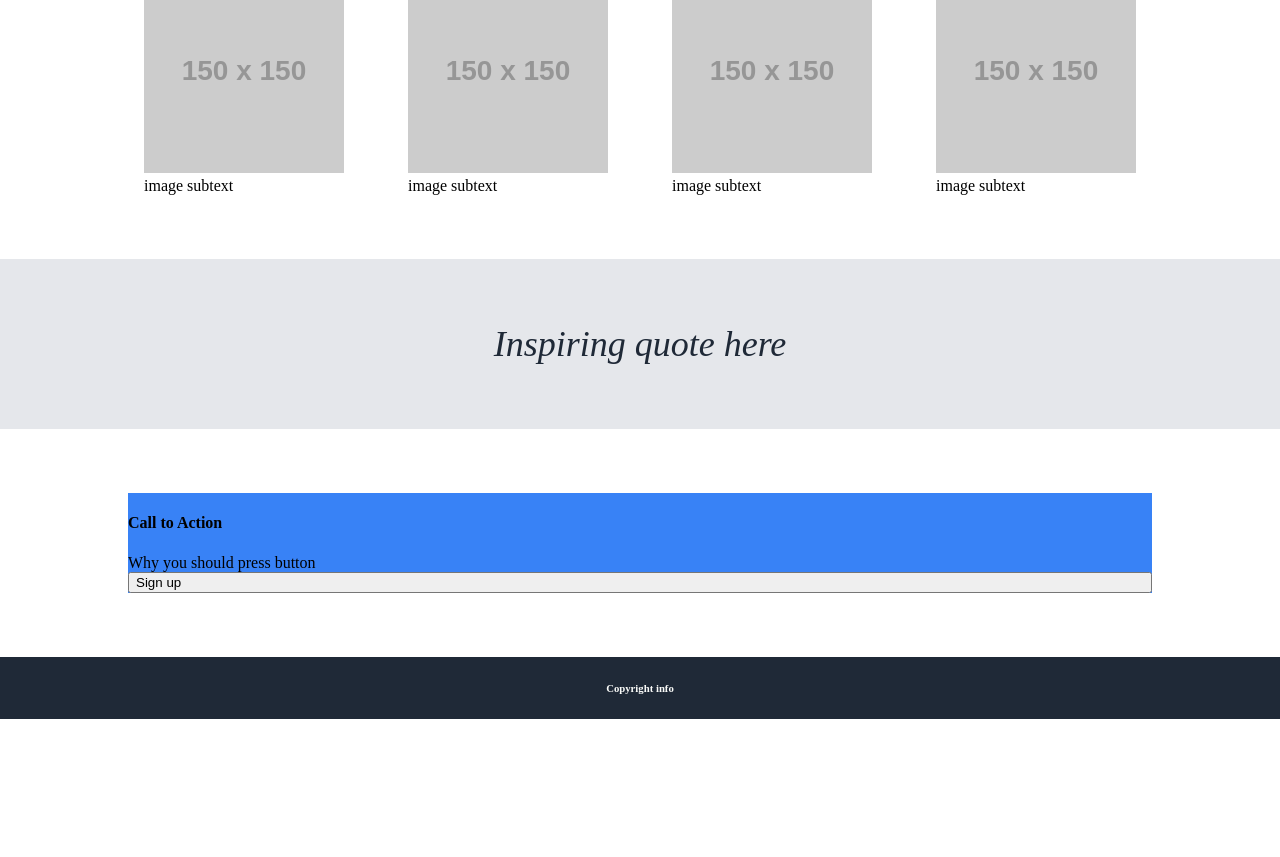
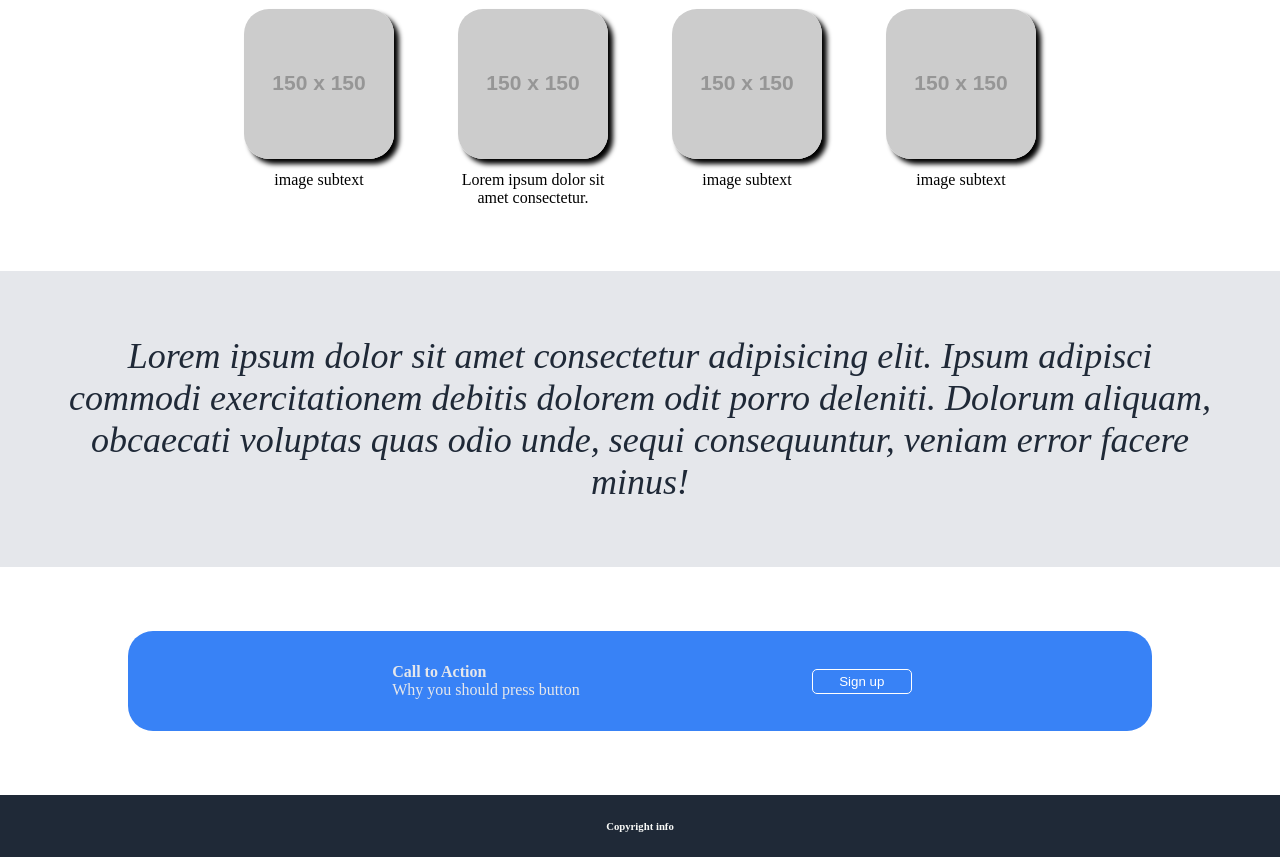
Before and after one commit to brodybrand/odin-landing-page, a plain HTML site: page index.html in a window 1280 px wide. Shown: the part 437-1294 px from the top of the page. Before the commit the page ends 1156 px from the top, so only its background shows below. Drawn offline with Linux system fonts and the light colour scheme; placeholder pictures from the web are drawn by us.

Commit message:
feat: update index.html and style.css

```diff
--- a/index.html
+++ b/index.html
@@ -17,7 +17,7 @@
         <div class="main-text">
             <div class="text">
                 <h1>This website is awesome</h1>
-                <p>This website has some subtext that goes under the main title. It is smaller font and the color is lower contrast.</p>
+                <p>Lorem ipsum dolor sit amet consectetur adipisicing elit. Facere earum quas exercitationem qui, eaque, explicabo minus nobis facilis voluptatibus placeat fuga quisquam perferendis sint cupiditate voluptate non, rem accusamus blanditiis!</p>
                 <button class="sign-up">Sign up</button>
             </div>
             <img src="http://via.placeholder.com/640x360" alt="placeholder image" width="400px">
@@ -31,7 +31,7 @@
                 </li>
                 <li>
                     <img src="http://via.placeholder.com/150x150" alt="placeholder image" width="200px">
-                    <p>image subtext</p>
+                    <p>Lorem ipsum dolor sit amet consectetur.</p>
                 </li>
                 <li>
                     <img src="http://via.placeholder.com/150x150" alt="placeholder image" width="200px">
@@ -44,12 +44,14 @@
             </ul>
         </div>
         <div class="quote">
-            <p>Inspiring quote here</p>
+            <p>Lorem ipsum dolor sit amet consectetur adipisicing elit. Ipsum adipisci commodi exercitationem debitis dolorem odit porro deleniti. Dolorum aliquam, obcaecati voluptas quas odio unde, sequi consequuntur, veniam error facere minus!</p>
         </div>
         <div class="call-to-action">
-            <h4>Call to Action</h4>
-            <p>Why you should press button</p>
-            <button>Sign up</button>
+            <div class="action-text">
+                <h4>Call to Action</h4>
+                <p>Why you should press button</p>
+            </div>
+            <button class="action-button">Sign up</button>
         </div>
         <div class="footer">
             <h6>Copyright info</h6>
--- a/style.css
+++ b/style.css
@@ -21,9 +21,24 @@ a {
  }
 
 h1,
+h4,
 p {
     padding: 0;
     margin: 0;
+}
+
+img {
+    max-width: 100%;
+    max-height: 240px;
+}
+
+button {
+    background-color: #3882f6;
+    color: white;
+    border: 1px solid white;
+    padding: 4px 10px;
+    border-radius: 5px;
+    width: 100px;
 }
 
 
@@ -49,17 +64,18 @@ p {
     display: flex;
     background-color: #1F2937;
     color: #F9FAF8;
-    justify-content: center;
-    padding: 32px 0;
+    justify-content: space-between;
+    padding: 64px;
     gap: 64px;
+    flex: auto;
 }
 
-.main-text.text {
+.main-text .text {
     display: flex;
     flex-direction: column;
-    align-items: center;
-    gap: 16px;
     justify-content: space-between;
+    gap: 1;
+    margin: 6px;
 }
 
 .info-header {
@@ -67,15 +83,42 @@ p {
     flex-flow: column wrap;
     justify-content: center;
     align-items: center;
-    padding: 0 64px;
+}
+
+.info-header h4 {
+    margin: 24px;
+    font-size: 24px;
 }
 
 .info-header .cards {
     display: flex;
     flex-flow: row wrap;
+    justify-content: space-evenly;
+    align-items: flex-start;
+    gap: 64px;
+}
+
+
+.cards li {
+    border-radius: 25px;
+    display: flex;
+    flex-direction: column;
+    justify-content:center;
+    align-items: center;
+    max-width: 150px;
+    text-align: center;
+}
+
+.cards img {
+    border-radius: 25px;
+    display: flex;
     justify-content: center;
-    align-items: center;
-    gap: 64px;
+    box-shadow: 5px 5px 5px black;
+}
+
+.cards p {
+    margin-top: 12px;
+    flex: 1;
 }
 
 .quote {
@@ -85,20 +128,27 @@ p {
     font-weight: lighter;
     color: #1f2937;
     text-align: center;
-    padding:  64px 0;
+    padding:  64px;
     margin-top: 64px;
 }
 
 .call-to-action {
     display: flex;
-    flex-direction: column;
     background-color: #3882f6;
     margin: 64px 128px;
+    border-radius: 25px;
+    justify-content: space-evenly;
+    align-items: center;
+    padding: 32px;
 }
 
-.call-to-action button {
+.action-text {
     display: flex;
-    flex: auto;
+    flex-direction: column;
+    justify-content: space-around;
+    align-items: flex-start;
+    padding: 0px 24px;
+    color: #e5e7eb;
 }
 
 .footer {
```
